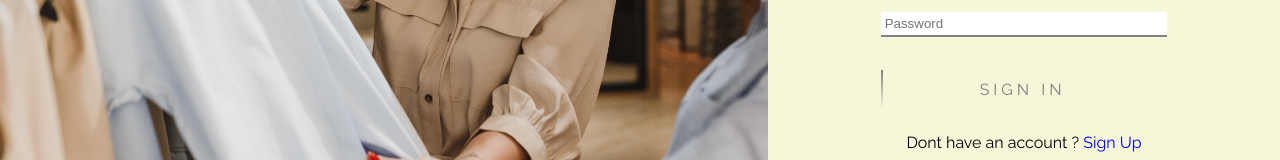
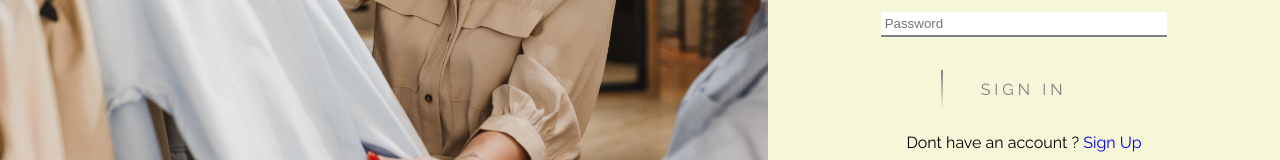
Before and after one commit to rachelhepsan/ShopCart, a Vue app: page / in a window 1280 px wide. Shown: the part 437-597 px from the top of the page. Built offline with nearby package versions, Linux system fonts and the light colour scheme.

Commit message:
button size reduced

```diff
--- a/src/views/signin/sign-in.css
+++ b/src/views/signin/sign-in.css
@@ -75,8 +75,8 @@ button {
 #sign-in-anchor {
   position: relative;
   display: inline-block;
-  padding: 10px 99px 10px 99px;
-  margin: 20px 0;
+  padding: 10px 40px;
+  /* margin: 20px 0; */
   color: grey;
   text-decoration: none;
   text-transform: uppercase;
@@ -86,6 +86,7 @@ button {
   margin-right: 50px;
   margin: 0 auto;
   margin-bottom: 20px;
+  margin-left: 60px;
 }
 #sign-in-anchor:hover {
   background: grey;
--- a/src/views/signup/sign-up.css
+++ b/src/views/signup/sign-up.css
@@ -50,7 +50,7 @@ label:focus-within {
 a {
   position: relative;
   display: inline-block;
-  padding: 10px 18px 10px 131px;
+  padding: 10px 40px;
   margin: 20px 0px;
   color: grey;
   text-decoration: none;
@@ -58,8 +58,6 @@ a {
   transition: 0.5s;
   letter-spacing: 4px;
   overflow: hidden;
-  width: 100%;
-  padding-left: 110px;
 }
 a:hover {
   background: grey;
```
